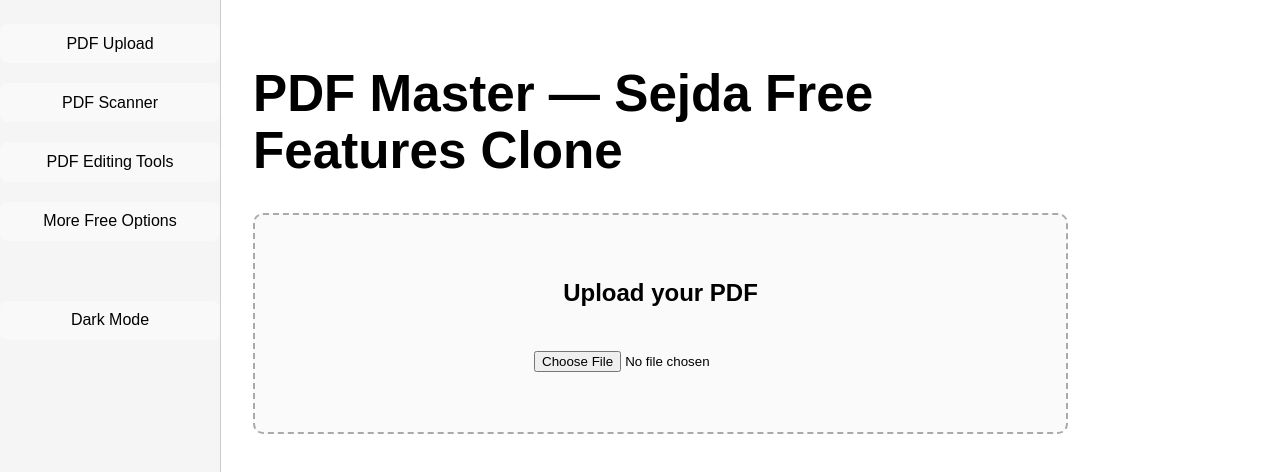
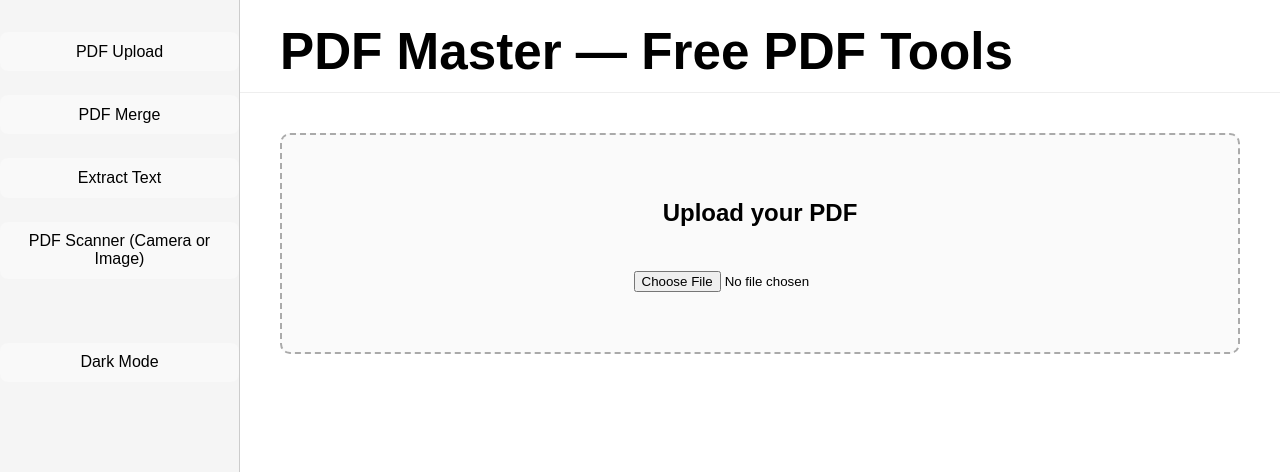
Before and after one commit to paikanadham-byte/pdf-master, a React app: page / in a window 1280 px wide. Shown: the top 472 px of the page. Built offline with nearby package versions, Linux system fonts and the light colour scheme; the HTML template or start-up script is replaced by a standard one.

Commit message:
Refactor App component to include new PDF tools

```diff
--- a/src/App.jsx
+++ b/src/App.jsx
@@ -1,31 +1,23 @@
 import React, { useState } from 'react';
 import FileUpload from './components/FileUpload';
+import PdfMerge from './components/PdfMerge';
+import PdfTextExtract from './components/PdfTextExtract';
+import PdfScanner from './components/PdfScanner';
 
 export default function App() {
     const [darkMode, setDarkMode] = useState(false);
     const [activeTool, setActiveTool] = useState('upload');
 
-    // Placeholder components for new features
-    function Scanner() {
-        return <div>Scanner feature coming soon. (Integrate camera or file import for scanning PDF.)</div>;
-    }
-    function PdfEditor() {
-        return <div>PDF Editor coming soon. (Tools for merging, splitting, rotating, etc.)</div>;
-    }
-    function FreeOptions() {
-        return <div>More Free PDF tools coming soon. (e.g., compress, convert to Word, extract images, etc.)</div>;
-    }
-
     let content;
     switch (activeTool) {
+        case 'merge':
+            content = <PdfMerge />;
+            break;
+        case 'extract':
+            content = <PdfTextExtract />;
+            break;
         case 'scanner':
-            content = <Scanner />;
-            break;
-        case 'editor':
-            content = <PdfEditor />;
-            break;
-        case 'free':
-            content = <FreeOptions />;
+            content = <PdfScanner />;
             break;
         default:
             content = <FileUpload />;
@@ -37,23 +29,25 @@
             color: darkMode ? '#fff' : '#000',
             minHeight: '100vh',
             fontFamily: 'Arial, sans-serif',
-            maxWidth: 1100,
-            margin: 'auto',
+            width: '100vw',
+            height: '100vh',
             display: 'flex'
         }}>
             <aside style={{
-                width: 220,
+                width: 240,
                 background: darkMode ? '#222' : '#f5f5f5',
-                padding: '24px 0',
+                padding: '32px 0',
                 display: 'flex',
                 flexDirection: 'column',
-                gap: 20,
-                borderRight: '1px solid #ccc'
+                gap: 24,
+                borderRight: '1px solid #ccc',
+                height: '100vh',
+                boxSizing: 'border-box'
             }}>
                 <button onClick={() => setActiveTool('upload')}>PDF Upload</button>
-                <button onClick={() => setActiveTool('scanner')}>PDF Scanner</button>
-                <button onClick={() => setActiveTool('editor')}>PDF Editing Tools</button>
-                <button onClick={() => setActiveTool('free')}>More Free Options</button>
+                <button onClick={() => setActiveTool('merge')}>PDF Merge</button>
+                <button onClick={() => setActiveTool('extract')}>Extract Text</button>
+                <button onClick={() => setActiveTool('scanner')}>PDF Scanner (Camera or Image)</button>
                 <button
                     onClick={() => setDarkMode(!darkMode)}
                     style={{ marginTop: 40 }}
@@ -61,11 +55,29 @@
                     {darkMode ? 'Light Mode' : 'Dark Mode'}
                 </button>
             </aside>
-            <main style={{ flex: 1, padding: 32 }}>
-                <header style={{ marginBottom: 24 }}>
-                    <h1>PDF Master — Sejda Free Features Clone</h1>
+            <main style={{
+                flex: 1,
+                padding: 0,
+                margin: 0,
+                minHeight: '100vh',
+                height: '100vh',
+                display: 'flex',
+                flexDirection: 'column'
+            }}>
+                <header style={{
+                    padding: '24px 40px 12px 40px',
+                    background: darkMode ? '#181818' : '#fff',
+                    borderBottom: '1px solid #eee'
+                }}>
+                    <h1 style={{ margin: 0 }}>PDF Master — Free PDF Tools</h1>
                 </header>
-                {content}
+                <div style={{
+                    flex: 1,
+                    padding: 40,
+                    overflow: 'auto'
+                }}>
+                    {content}
+                </div>
             </main>
         </div>
     );
```
